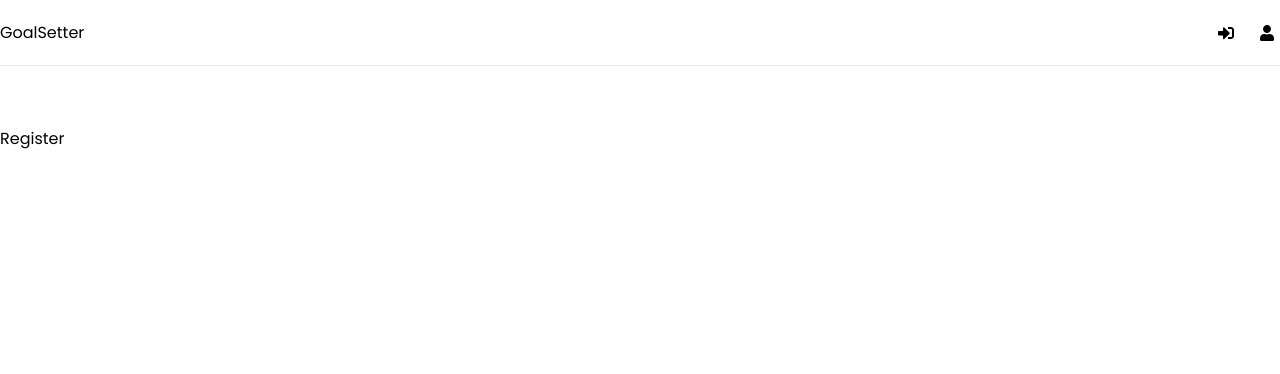
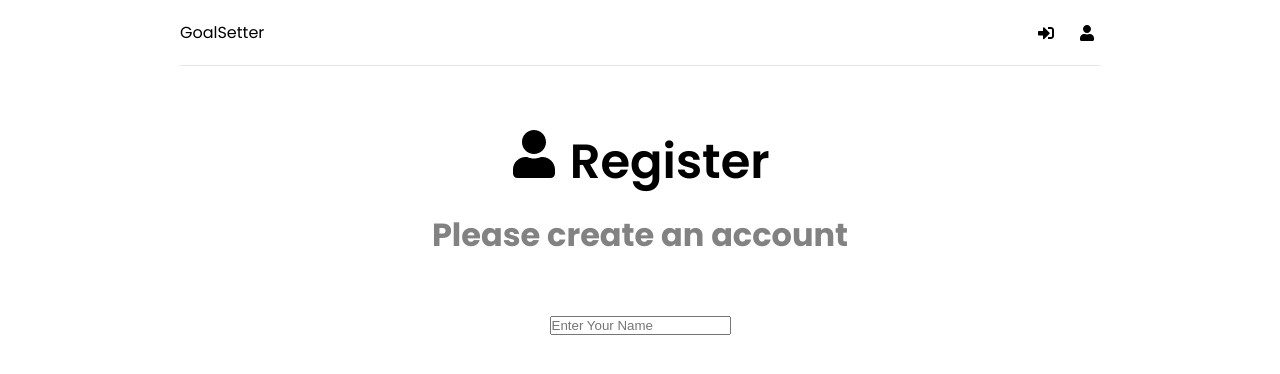
Before and after one commit to mrfinesse47/mern-skeleton, a React (Create React App) app in the folder frontend/: page /register in a window 1280 px wide. Shown: the top 374 px of the page. Built offline with nearby package versions, Linux system fonts and the light colour scheme.

Commit message:
create first form field for register

```diff
--- a/frontend/src/App.js
+++ b/frontend/src/App.js
@@ -9,7 +9,7 @@
   return (
     <>
       <Router>
-        <div className='comtainer'>
+        <div className='container'>
           <Header />
           <Routes>
             <Route path='/' element={<Dashboard />} />
--- a/frontend/src/pages/Register.jsx
+++ b/frontend/src/pages/Register.jsx
@@ -1,7 +1,43 @@
 import React from 'react';
+import { useState, useEffect } from 'react';
+import { FaUser } from 'react-icons/fa';
 
 const Register = () => {
-  return <div>Register</div>;
+  const [formData, setFormData] = useState({
+    name: '',
+    email: '',
+    password: '',
+    password2: '',
+  });
+
+  const { name, email, password, password2 } = formData; //neat trick to not have to have multiple use states
+
+  const onChange = () => {};
+
+  return (
+    <>
+      <section className='heading'>
+        <h1>
+          <FaUser /> Register
+        </h1>
+        <p>Please create an account</p>
+      </section>
+
+      <section className='form'>
+        <form>
+          <input
+            type='text'
+            className='form-control'
+            id='name'
+            name='name'
+            value={name}
+            placeholder='Enter Your Name'
+            onChange={onChange}
+          />
+        </form>
+      </section>
+    </>
+  );
 };
 
 export default Register;
```
